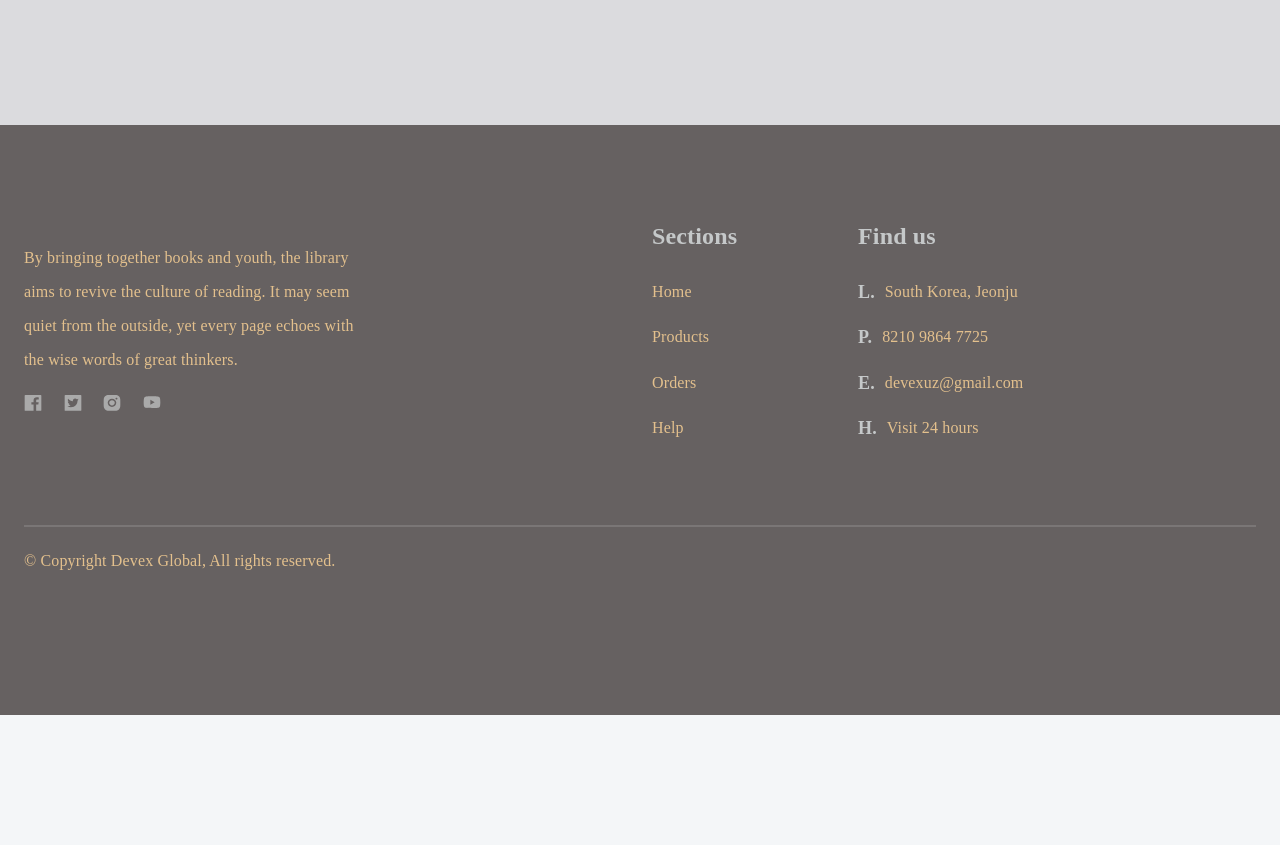
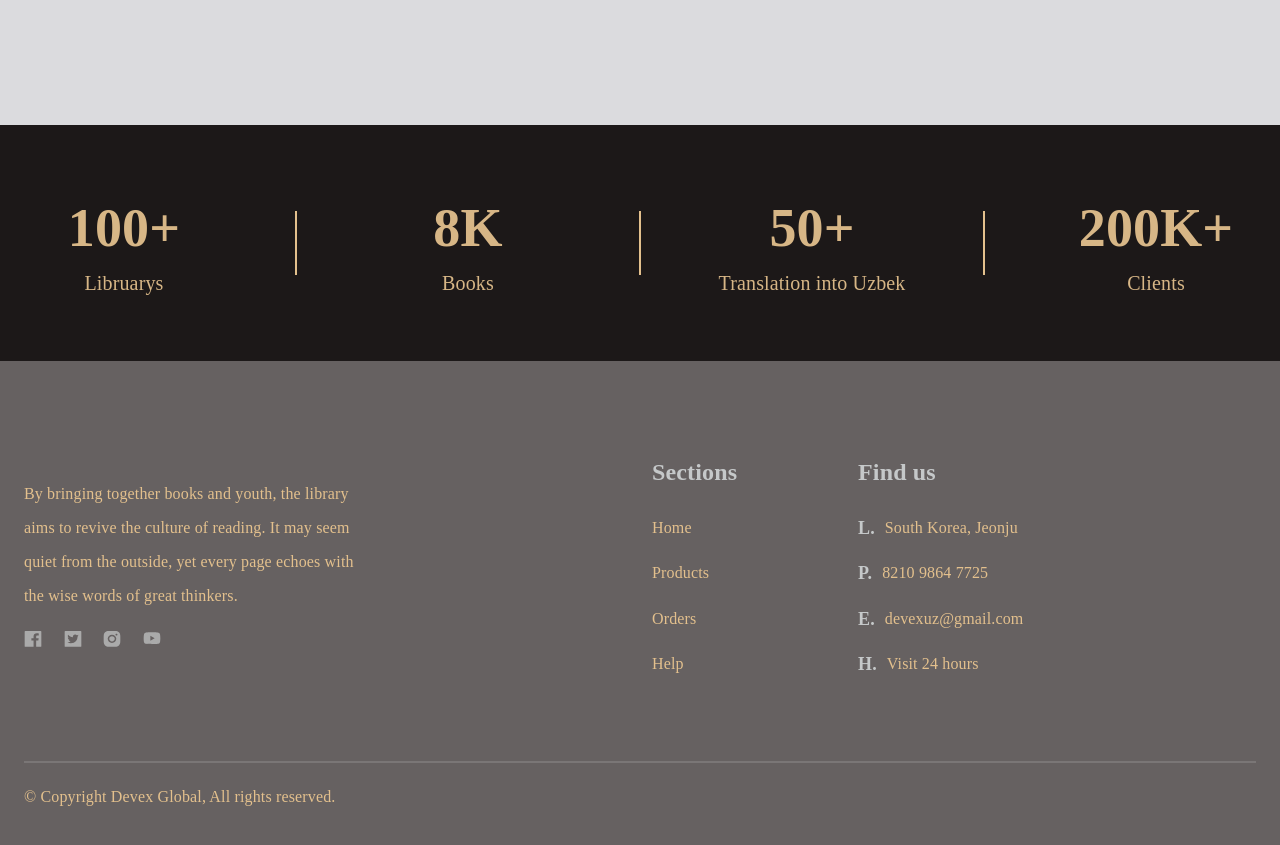
Before and after one commit to IsmanovOybek/Nusret-react, a React (Create React App) app: page / in a window 1280 px wide. Shown: the part 1180-2025 px from the top of the page. Before the commit the page ends 1895 px from the top, so only its background shows below. Built offline with nearby package versions, Linux system fonts and the light colour scheme.

Commit message:
feat: publish Statistiks component

```diff
--- /dev/null
+++ b/src/app/screens/homePage/Statistics.tsx
@@ -0,0 +1,39 @@
+import React from "react";
+import { Box, Container, Stack } from "@mui/material";
+import Divider from "../../components/divider";
+
+export default function Statistics() {
+  return (
+    <div className={"static-frame"}>
+      <Container>
+        <Stack className="info">
+          <Stack className="static-box">
+            <Box className="static-num">100+</Box>
+            <Box className="static-text">Libruarys</Box>
+          </Stack>
+
+          <Divider height="64" width="2" bg="#E3C08D" />
+
+          <Stack className="static-box">
+            <Box className="static-num">8K</Box>
+            <Box className="static-text">Books</Box>
+          </Stack>
+
+          <Divider height="64" width="2" bg="#E3C08D" />
+
+          <Stack className="static-box">
+            <Box className="static-num">50+</Box>
+            <Box className="static-text">Translation into Uzbek</Box>
+          </Stack>
+
+          <Divider height="64" width="2" bg="#E3C08D" />
+
+          <Stack className="static-box">
+            <Box className="static-num">200K+</Box>
+            <Box className="static-text">Clients</Box>
+          </Stack>
+        </Stack>
+      </Container>
+    </div>
+  );
+}
--- a/src/app/screens/homePage/index.tsx
+++ b/src/app/screens/homePage/index.tsx
@@ -1,11 +1,13 @@
 import { Container } from "@mui/material";
 import NewBooks from "./NewBooks";
 import "../../../css/home.css";
+import Statistics from "./Statistics";
 
 export default function HomePage() {
   return (
     <div className={"homepage"}>
       <NewBooks />
+      <Statistics />
     </div>
   );
 }
--- a/src/css/home.css
+++ b/src/css/home.css
@@ -41,7 +41,7 @@
   cursor: pointer;
 }
 
-.homepage .new-products-frame .product-sale2{
+.homepage .new-products-frame .product-sale2 {
   position: absolute;
   margin-top: 10px;
   margin-left: 197px;
@@ -139,3 +139,47 @@
   line-height: 34px;
   color: #e3c08d;
 }
+
+/* STATISTICS */
+.homepage .static-frame {
+  width: 100%;
+  height: 236px;
+  background: #1c1818;
+}
+
+.homepage .static-frame .info {
+  height: 100%;
+  display: flex;
+  flex-direction: row;
+  justify-content: space-between;
+  align-items: center;
+}
+
+.homepage .static-frame .info .static-box {
+  width: 200px;
+  height: 116px;
+  display: flex;
+  flex-direction: column;
+  align-items: center;
+  justify-content: center;
+}
+
+.homepage .static-frame .info .static-box .static-num {
+  text-align: center;
+  font-family: "Poppins";
+  font-size: 54px;
+  font-style: normal;
+  font-weight: 600;
+  line-height: 80px;
+  color: #d7b686;
+}
+
+.homepage .static-frame .info .static-box .static-text {
+  text-align: center;
+  font-family: "Poppins";
+  font-size: 20px;
+  font-style: normal;
+  font-weight: 500;
+  line-height: 30px;
+  color: #d7b686;
+}
```
